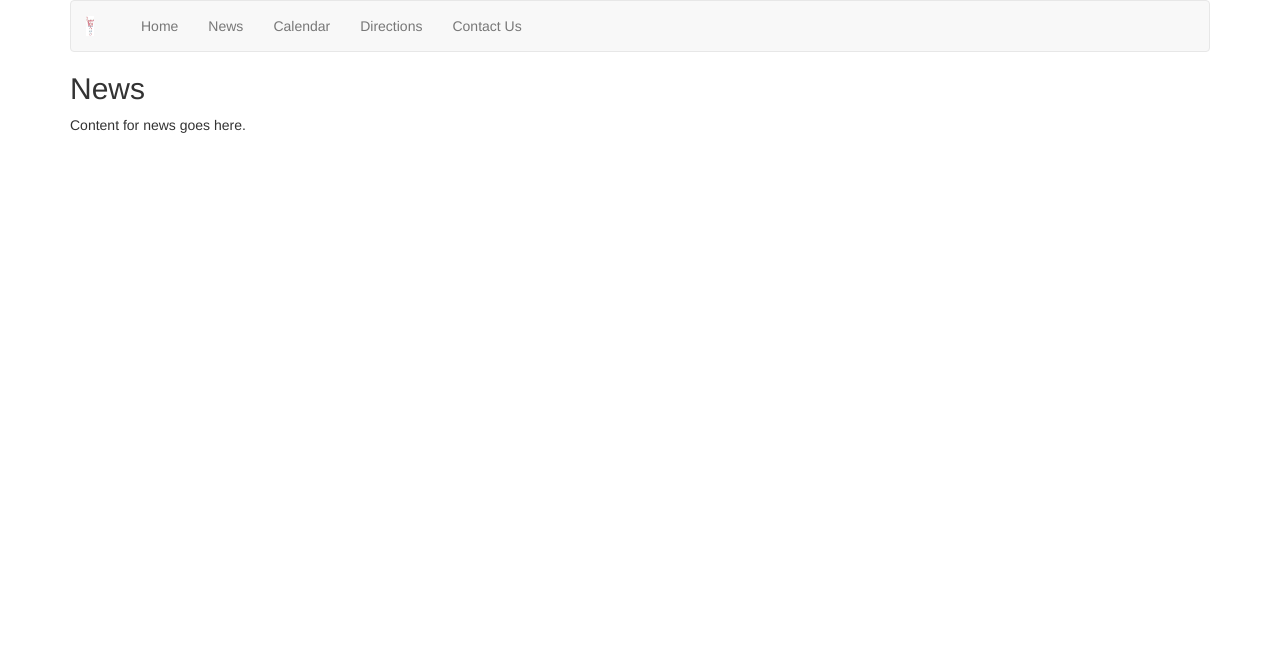
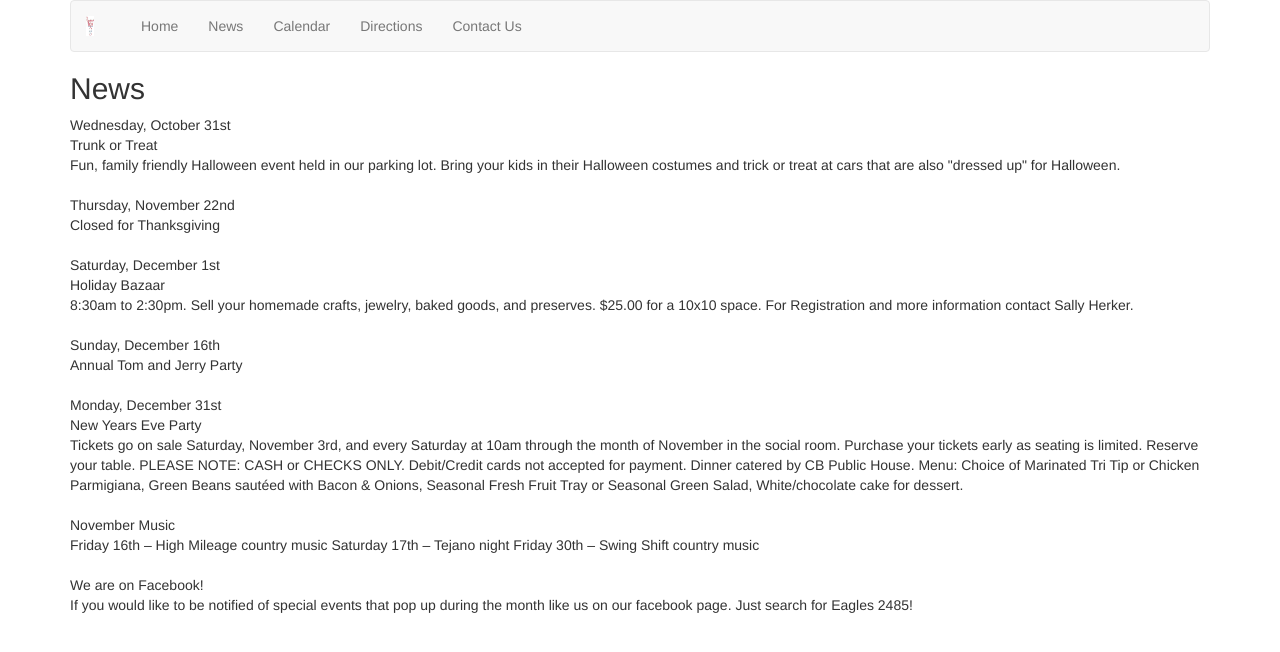
Before and after one commit to ColeWoodford/FOEWebsite, a React (Create React App) app: page /news in a window 1280 px wide. Shown: the top 652 px of the page. Built offline with nearby package versions, Linux system fonts and the light colour scheme.

Commit message:
Added content to homepage and news. Added a google calendar.

```diff
--- a/src/components/Calendar.js
+++ b/src/components/Calendar.js
@@ -5,9 +5,7 @@ class Calendar extends Component {
     return (
       <div>
         <h2>Calendar</h2>
-        <div>
-          Content for calendar goes here.
-        </div>
+        <iframe src="https://calendar.google.com/calendar/embed?height=600&amp;wkst=1&amp;bgcolor=%23FFFFFF&amp;src=colesslawtruck%40gmail.com&amp;color=%2329527A&amp;ctz=America%2FLos_Angeles" style={{borderWidth:"0",width:"100%",height:"900px",frameborder:"0",scrolling:"no"}}></iframe>
       </div>
     );
   }
--- a/src/components/Landing.js
+++ b/src/components/Landing.js
@@ -4,9 +4,27 @@ class Landing extends Component {
   render() {
     return (
       <div>
-        <h2>Landing</h2>
+        <h2>Welcome to the official website of FOE 2485! </h2>
+        <h2>We are located at 115 N. Fruitland in Kennewick, WA </h2>
+        <h3>HOURS</h3>
         <div>
-          Content for landing goes here.
+          <u>Social Hall</u>
+          <p>
+            Tuesday 4 PM until Aerie and Auxiliary Meetings conclude<br/>
+            Thursday - Friday - Saturday 4 PM<br/>
+            The lounge may OPEN earlier for special events or Close early due to Holidays.<br/>
+          </p>
+          <u>Annex</u>
+          <p>
+            Mon/Tue/Wed   4:00 pm<br/>
+            Thurs/Fri           5:00 pm<br/>
+            Sat/Sun             1:00 pm<br/><br/>
+            HAPPY HOUR 4PM – 6PM<br/>
+          </p>
+          <p>
+            To learn more about or join the Fraternal Order of Eagles check out https://www.foe.com/ or stop by our aerie. We always
+            love to talk about what we do!
+          </p>
         </div>
       </div>
     );
--- a/src/components/News.js
+++ b/src/components/News.js
@@ -1,12 +1,31 @@
 import React, { Component } from 'react';
+import { news_data } from '../data/news_data';
 
 class News extends Component {
+  renderList() {
+    return news_data.map((item) => {
+        return (
+          <div key={item.id} className="news-item">
+          <div className="news-item-date">
+            {item.date}
+          </div>
+          <div className="news-item-title">
+            {item.title}
+          </div>
+          <div className="news-item-content">
+            {item.content}
+          </div><br/>
+          </div>
+        );
+    });
+  }
+
   render() {
     return (
       <div>
         <h2>News</h2>
         <div>
-          Content for news goes here.
+          {this.renderList()}
         </div>
       </div>
     );
--- /dev/null
+++ b/src/data/news_data.js
@@ -0,0 +1,61 @@
+export const news_data = [
+  {
+    id: 1,
+    date: "Wednesday, October 31st",
+    title: "Trunk or Treat",
+    content: `Fun, family friendly Halloween event held in our parking lot. Bring your kids in their Halloween
+    costumes and trick or treat at cars that are also "dressed up" for Halloween.`,
+  },
+  {
+    id: 2,
+    date: "Thursday, November 22nd",
+    title: "",
+    content: `Closed for Thanksgiving`,
+  },
+  {
+    id: 3,
+    date: "Saturday, December 1st",
+    title: "Holiday Bazaar",
+    content: `8:30am to 2:30pm.
+    Sell your homemade crafts, jewelry, baked goods, and preserves.
+
+    $25.00 for a 10x10 space. For Registration and more information contact Sally Herker.`
+  },
+  {
+    id: 4,
+    date: "Sunday, December 16th",
+    title: "Annual Tom and Jerry Party",
+    content: ``,
+  },
+  {
+    id: 5,
+    date: "Monday, December 31st",
+    title: "New Years Eve Party",
+    content: `Tickets go on sale Saturday, November 3rd, and every Saturday at 10am through the month of
+    November in the social room. Purchase your tickets early as seating is limited. Reserve your
+    table. PLEASE NOTE: CASH or CHECKS ONLY. Debit/Credit cards not accepted for payment.
+
+    Dinner catered by CB Public House. Menu: Choice of Marinated Tri Tip or Chicken Parmigiana,
+    Green Beans sautéed with Bacon & Onions, Seasonal Fresh Fruit Tray or Seasonal Green
+    Salad, White/chocolate cake for dessert.`,
+  },
+  {
+    id: 6,
+    date: "",
+    title: "November Music",
+    content: `Friday 16th – High Mileage country music
+    Saturday 17th – Tejano night
+    Friday 30th – Swing Shift country music`,
+  },
+  {
+    id: 7,
+    date: "",
+    title: "We are on Facebook!",
+    content: `If you would like to be notified of special events that pop up during the month like us on our
+    facebook page. Just search for Eagles 2485!`,
+  },
+]
+
+export default {
+  news_data,
+}
```
